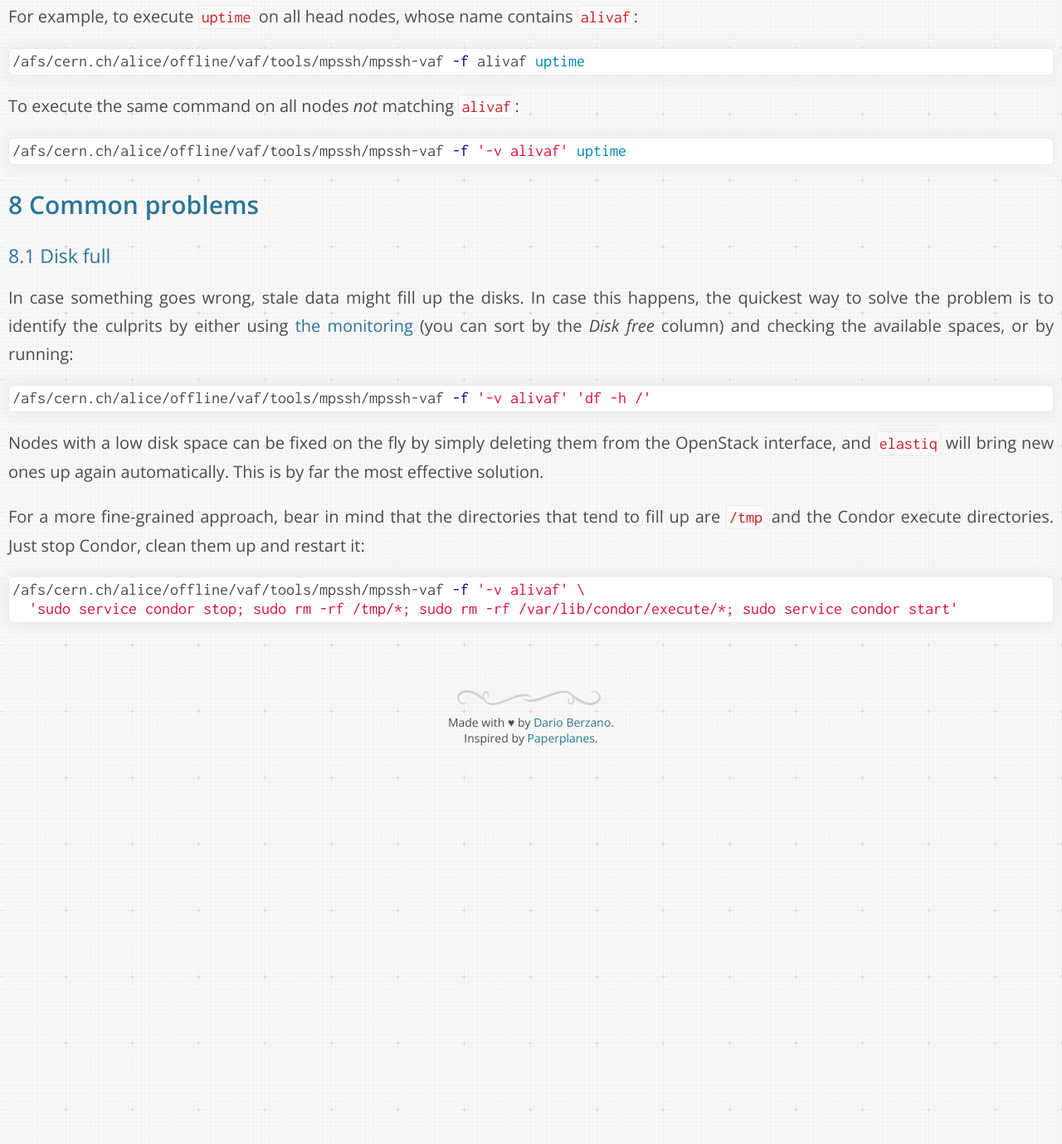
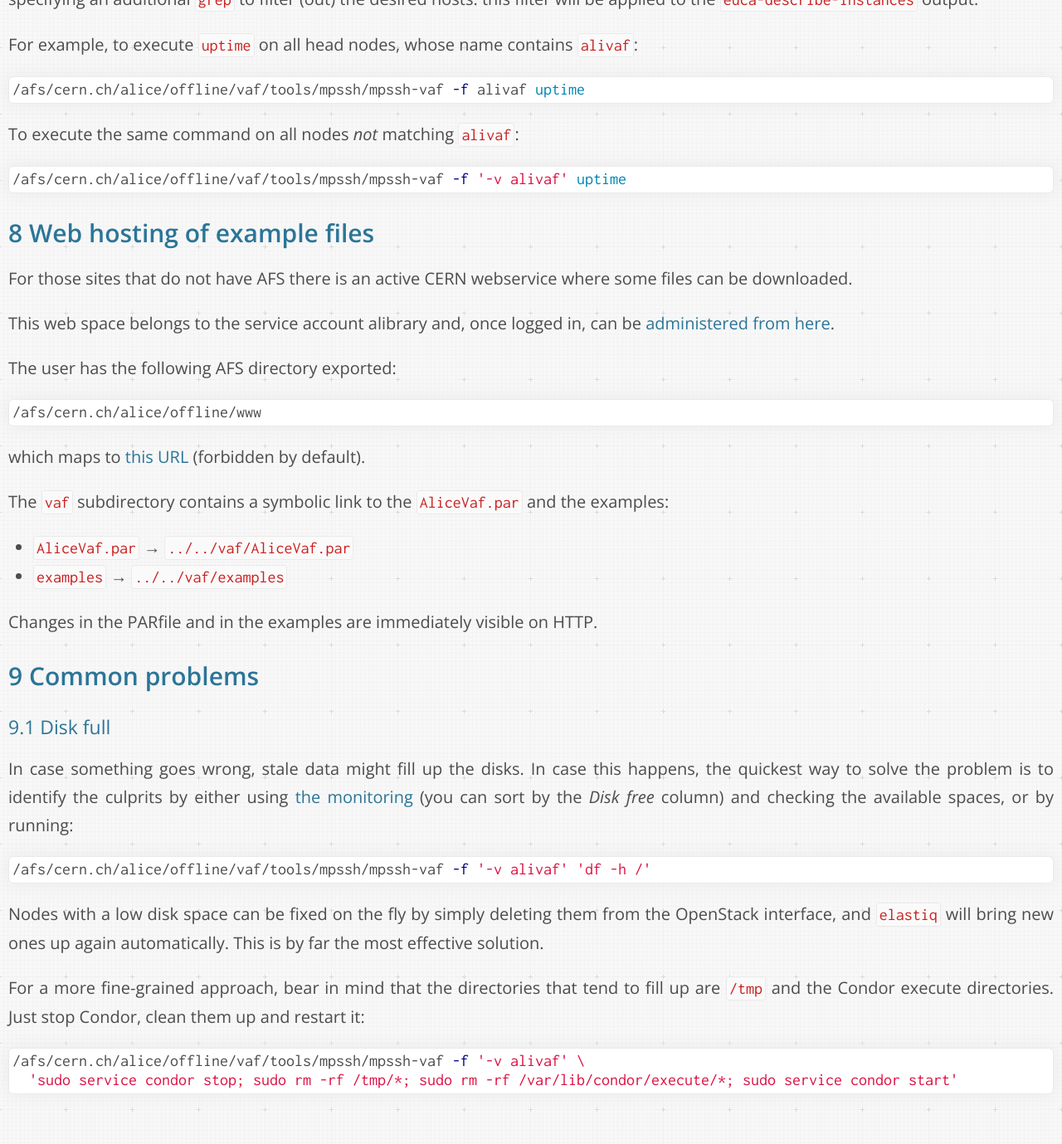
Before and after one commit to dberzano/dberzano.github.io, a Jekyll site: the page built from alice/vcaf/admin/index.md, in a window 1280 px wide and 1400 px high, scrolled down 8583 px. Shown: the top 1379 px of the window at 83% size. Built offline with Jekyll 4.4.1, drawn with Linux system fonts in a browser that asks for light colours; Markdown is read by kramdown in place of the engine named in the settings; before the commit the page ends 9507 px from its top, so only the background shows below that; some of the changed text lies outside the part shown.

Commit message:
VCAF: PARfiles on HTTP

````diff
--- a/alice/vcaf/admin/index.md
+++ b/alice/vcaf/admin/index.md
@@ -388,6 +388,33 @@ To execute the same command on all nodes *not* matching `alivaf`:
 /afs/cern.ch/alice/offline/vaf/tools/mpssh/mpssh-vaf -f '-v alivaf' uptime
 ```
 
+
+Web hosting of example files
+----------------------------
+
+For those sites that do not have AFS there is an active CERN webservice where
+some files can be downloaded.
+
+This web space belongs to the service account **alibrary** and, once logged in,
+can be [administered from here](https://webservices.web.cern.ch/webservices/Services/ManageSite/Default.aspx?SiteName=alibrary).
+
+The user has the following AFS directory exported:
+
+```
+/afs/cern.ch/alice/offline/www
+```
+
+which maps to [this URL](https://alibrary.web.cern.ch/alibrary) (forbidden by
+default).
+
+The `vaf` subdirectory contains a symbolic link to the `AliceVaf.par` and the
+examples:
+
+ * `AliceVaf.par` → `../../vaf/AliceVaf.par`
+ * `examples` → `../../vaf/examples`
+
+Changes in the PARfile and in the examples are immediately visible on HTTP.
+
 Common problems
 ---------------
 
````
Also changed, not shown: alice/vcaf/usersguide/index.md (+3 -2 lines).
